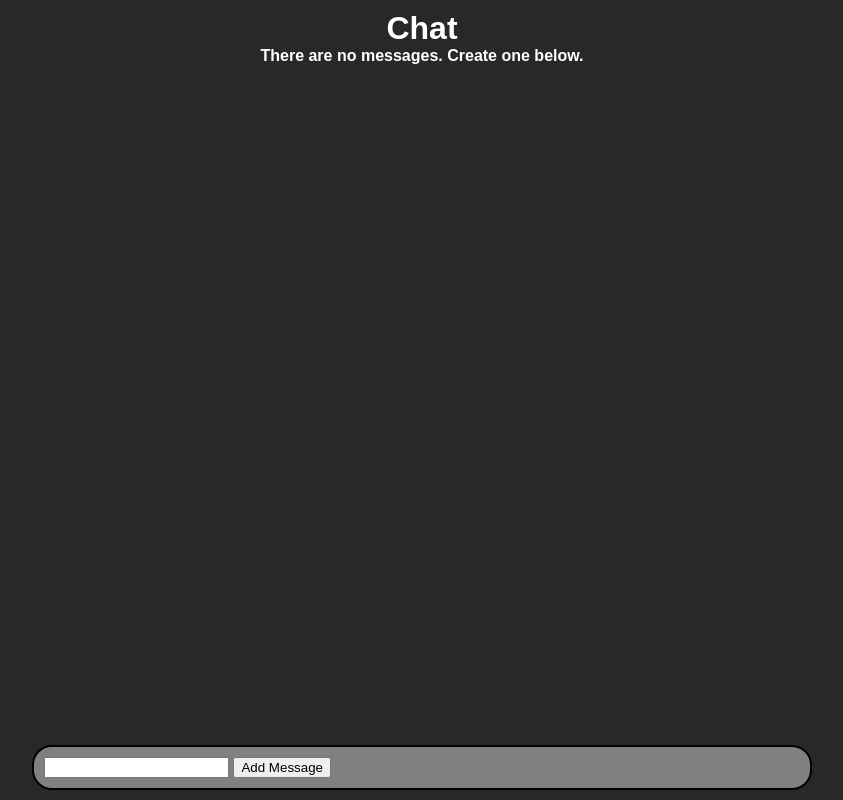
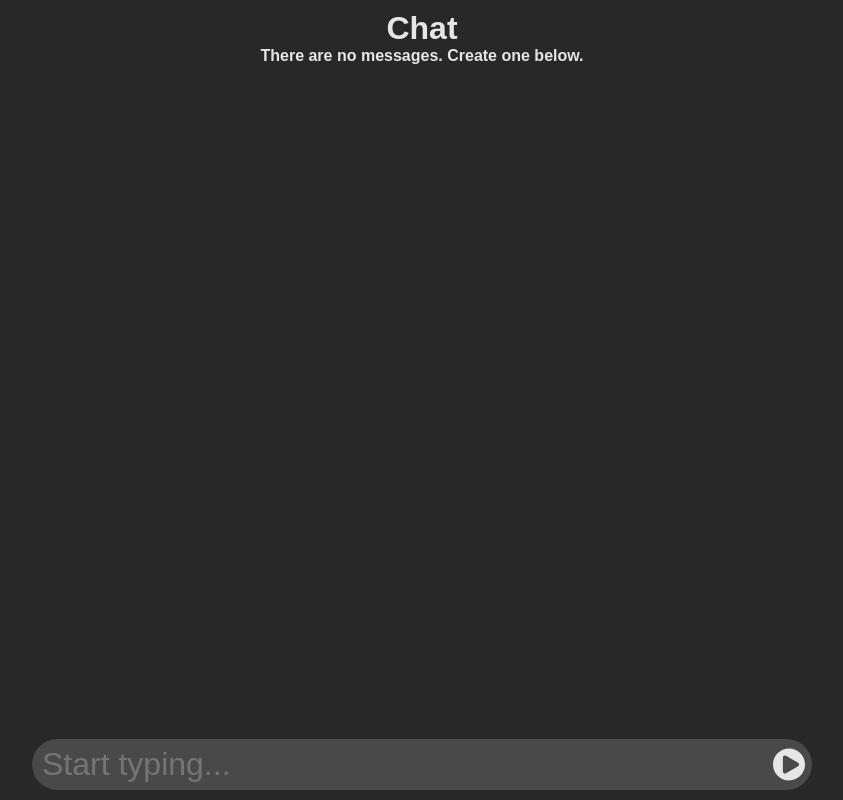
Before and after one commit to maxrimlinger/discord-clone, a Flask app: page / in a window 1280 px wide. Shown: the whole page, without its empty margins (218-1061 px from the left). Run offline with Flask 3, Linux system fonts and the light colour scheme; data that the repository does not hold is empty.

Commit message:
now it's a chat app

```diff
--- a/main.py
+++ b/main.py
@@ -9,6 +9,7 @@ db = datastore.Client()
 def index():
     if request.method == 'POST':
         message_content = request.form['content']
+        if message_content.isspace() or message_content == "": return redirect('/')
         message = datastore.Entity(db.key("message"))
         message.update(
             {
--- a/static/css/main.css
+++ b/static/css/main.css
@@ -1,17 +1,51 @@
 * {
     margin: 0;
+    padding: 0;
     box-sizing: border-box;
 }
 body {
     font-family: sans-serif;
     background-color: rgb(40, 40, 40);
 }
+.content {
+    max-width: 800px;
+    height: 100vh;
+    position: relative;
+    margin: auto;
+    overflow: hidden;
+    padding: 10px;
+}
 h1, h4 {
     text-align: center;
-    color: white;
+    color: #E6E6E6;
 }
 table {
-    color: white;
+    color: #E6E6E6;
+    width: 100%;
+}
+.message {
+    display: flex;
+    width: 100%;
+    border-radius: 7px;
+}
+.message:hover {
+    background-color: rgb(51, 51, 51);
+}
+.message:hover .delete-image {
+    display: inline;
+}
+.message-content {
+    padding: 5px;
+    flex-grow: 1;
+    overflow: hidden;
+    font-size: 1.5rem;
+}
+.delete-image {
+    display: none;
+    width: 1.5rem;
+    height: 100%;
+    margin-right: .3rem;
+    margin-left: .3rem;
 }
 .form-container {
     width: 100%;
@@ -22,18 +56,21 @@ table {
 }
 form {
     width: 100%;
-    padding: 10px;
-    border: 2px rgb(0, 0, 0) solid;
-    border-radius: 20px;
-    background-color: gray;
+    padding: 7px;
+    padding-left: 10px;
+    border-radius: 26px;
+    background-color: rgb(73, 73, 73);
+    display: flex;
+    gap: 5px;
 }
-.message {
+input[type=text] {
+    flex-grow: 1;
+    background: transparent;
+    color: #E6E6E6;
+    border: 0;
+    font-size: 2rem;
 }
-.content {
-    max-width: 800px;
-    height: 100vh;
-    position: relative;
-    margin: auto;
-    overflow: hidden;
-    padding: 10px;
+input[type=image] {
+    width: 2rem;
+    vertical-align: middle;
 }
--- a/templates/index.html
+++ b/templates/index.html
@@ -13,11 +13,9 @@
 
     <table>
         {% for message in messages %}
-            <tr class="message">
-                <td>{{ message.content }}</td>
-                <td>{{ message.datetime_sent.strftime("%H:%M:%S") }}</td>
-                <td>
-                    <a href="/delete/{{message.id}}">Delete</a>
+            <tr>
+                <td class="message">
+                    <p class="message-content">{{ message.content }}</p><a href="/delete/{{message.id}}"><img src="{{ url_for('static', filename='svg/close_button_icon.svg') }}" class="delete-image"></a>
                 </td>
             </tr>
         {% endfor %}
@@ -25,8 +23,7 @@
     {% endif %}
     <div class="form-container">
     <form action="/" method="POST">
-        <input type="text" name="content" id="content">
-        <input type="submit" value="Add Message">
+        <input type="text" name="content" placeholder="Start typing..." id="textbox" tabindex="1"><input type="image" alt="Submit" value="Add Message" src="{{ url_for('static', filename='svg/send_button_icon.svg') }}" tabindex="2">
     </form>
     </div>
 </div>
```
Also changed, not shown: static/svg/close_button_icon.svg (added), static/svg/send_button_icon.svg (added), 2 other files.
